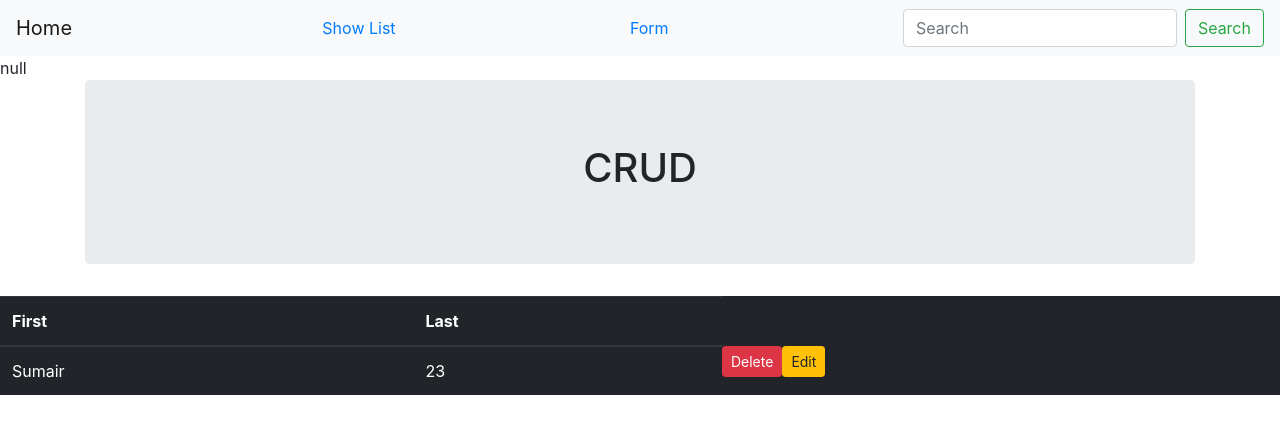
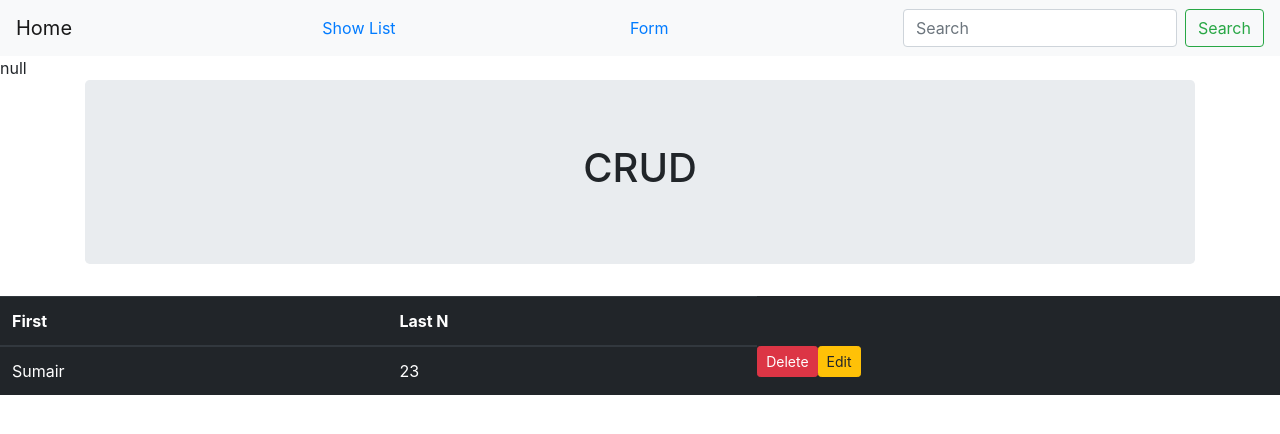
Before and after one commit to syedsumair14/Pract, a React (Create React App) app: page /list in a window 1280 px wide. Shown: the top 434 px of the page. Built offline with nearby package versions, Linux system fonts and the light colour scheme.

Commit message:
fully functinal

```diff
--- a/src/components/List.js
+++ b/src/components/List.js
@@ -65,7 +65,7 @@ class List extends React.Component {
           <thead>
             <tr>
               <th scope="col">First</th>
-              <th scope="col">Last</th>
+              <th scope="col">Last N</th>
             </tr>
           </thead>
           <tbody>{mapList()}</tbody>
```
